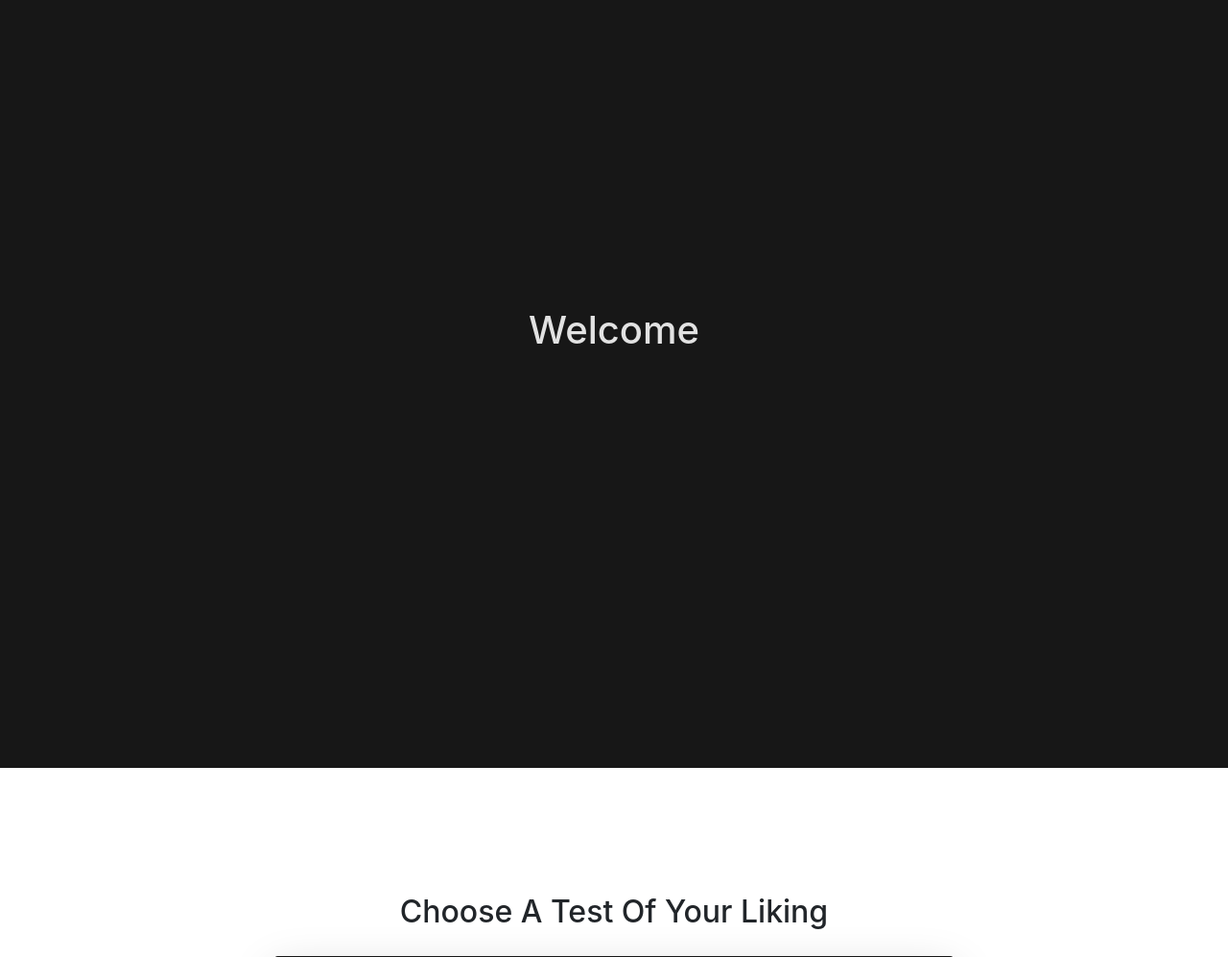
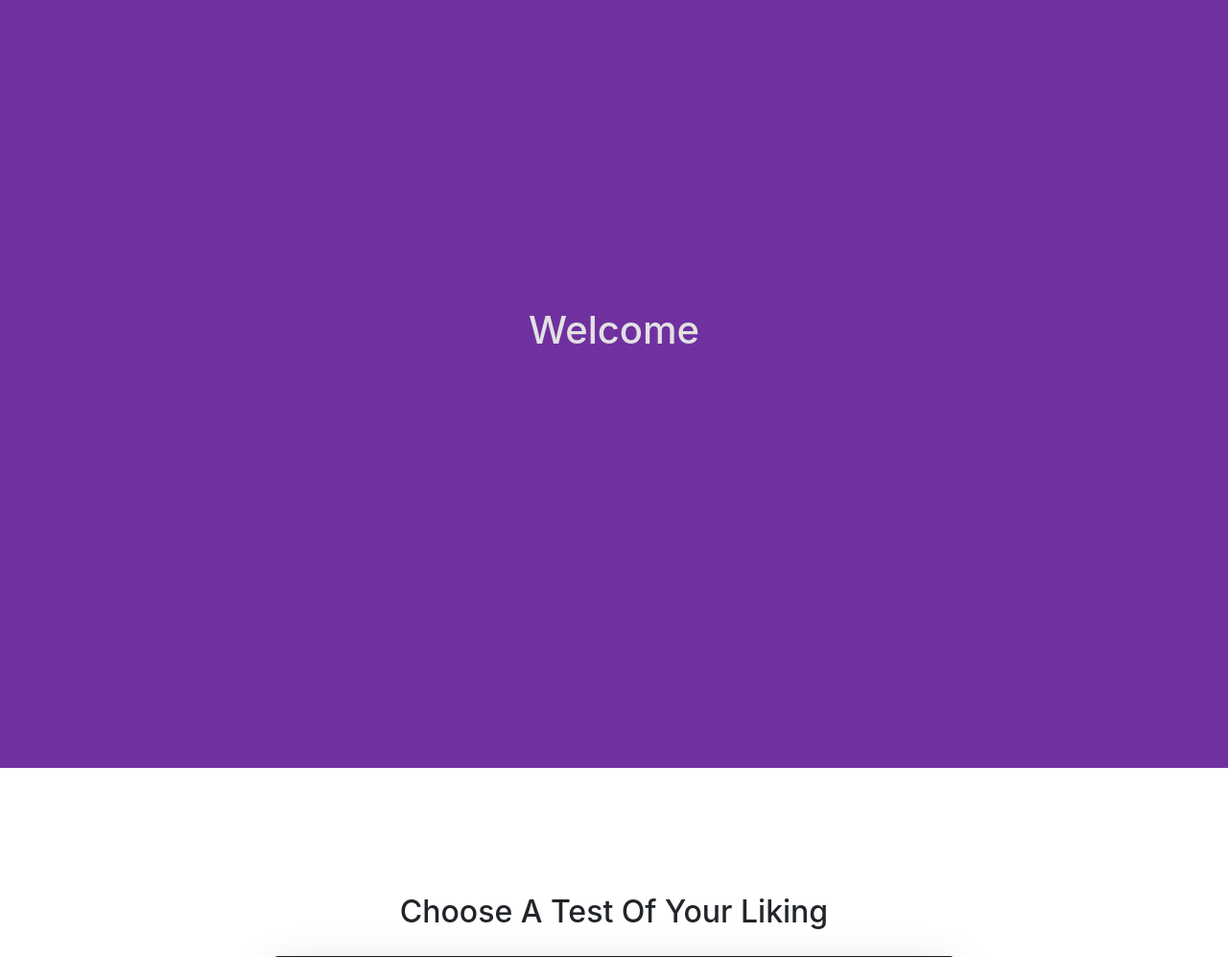
Before and after one commit to jeremy-nathan/Alzheimers-Test, a PHP site: page /home.html in a window 1280 px wide. Shown: the part 56-1053 px from the top of the page at 96% size. Run offline with PHP 8.4, Linux system fonts and the light colour scheme; some libraries are stand-ins or nearby versions.

Commit message:
Update homeScroll.css

```diff
--- a/homeScroll.css
+++ b/homeScroll.css
@@ -7,7 +7,7 @@
    scroll-behavior: smooth;
  }
 #first{
-  background-color: #171717;
+  background-color: #7030A0;
 }
 #first h1{
   color: #e2e2e2;
```
